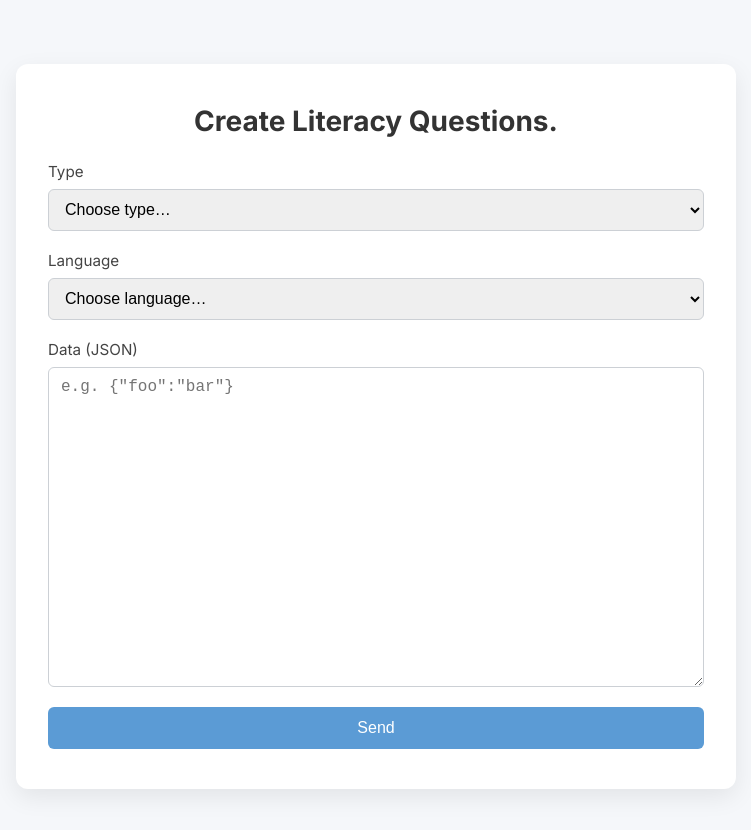
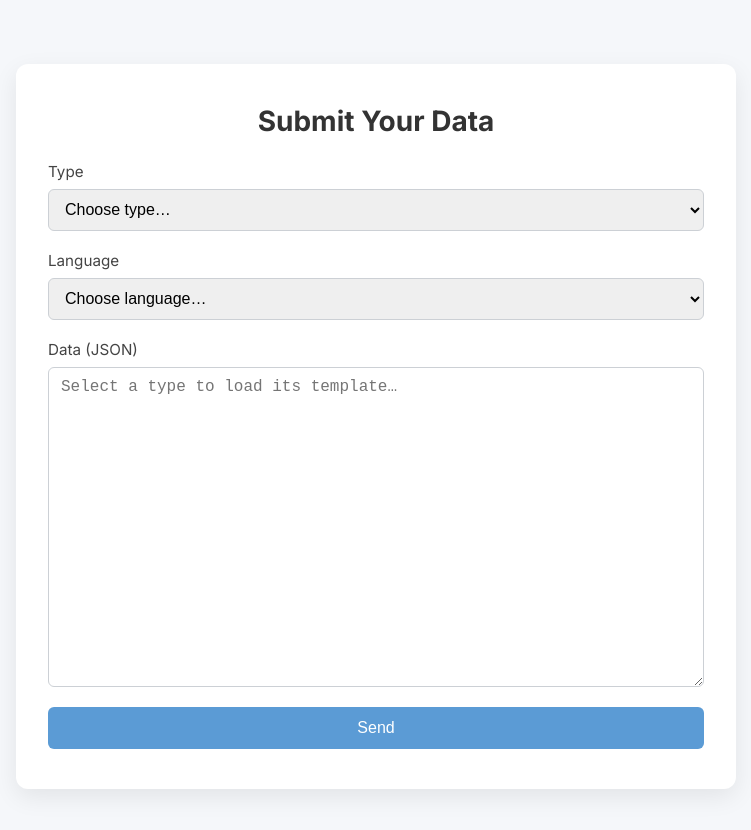
Before and after one commit to victorursu/cfmyapp-fullstack, a Next.js app: page / in a window 1280 px wide. Shown: the top 830 px of the page, without its empty margins (264-1015 px from the left). Built offline with nearby package versions, Linux system fonts and the light colour scheme.

Commit message:
Style the form.

```diff
--- a/app/page.js
+++ b/app/page.js
@@ -1,7 +1,6 @@
-// app/page.js
 'use client'
 
-import { useState } from 'react'
+import { useState, useEffect } from 'react'
 import styles from './page.module.css'
 
 export default function Home() {
@@ -9,6 +8,27 @@ export default function Home() {
   const [language, setLang] = useState('')
   const [data, setData]   = useState('')
   const [status, setStatus] = useState('')
+
+  // whenever `type` changes, load the corresponding JSON
+  useEffect(() => {
+    if (!type) return
+
+    setStatus('Loading template…')
+    fetch(`/data/${type}.json`)
+        .then((res) => {
+          if (!res.ok) throw new Error(`Failed to load /data/${type}.json`)
+          return res.json()
+        })
+        .then((json) => {
+          // pretty-print into the textarea
+          setData(JSON.stringify(json, null, 2))
+          setStatus('')
+        })
+        .catch((err) => {
+          console.error(err)
+          setStatus(`⚠️ ${err.message}`)
+        })
+  }, [type])
 
   const handleSubmit = async (e) => {
     e.preventDefault()
@@ -19,7 +39,6 @@ export default function Home() {
       headers: { 'Content-Type': 'application/json' },
       body: JSON.stringify({ type, language, payload: data }),
     })
-
     const result = await res.json()
 
     if (res.ok) {
@@ -28,15 +47,14 @@ export default function Home() {
       setLang('')
       setData('')
     } else {
-      const err = await res.json()
-      setStatus(`❌ Error: ${err.error || res.statusText}`)
+      setStatus(`❌ Error: ${result.error || res.statusText}`)
     }
   }
 
   return (
       <main className={styles.main}>
         <div className={styles.formCard}>
-          <h1 className={styles.title}>Create Literacy Questions.</h1>
+          <h1 className={styles.title}>Submit Your Data</h1>
 
           <form onSubmit={handleSubmit} className={styles.form}>
             <label>
@@ -63,7 +81,7 @@ export default function Home() {
                   required
               >
                 <option value="" disabled>Choose language…</option>
-                <option value="ro">🇷🇴 Română'</option>
+                <option value="ro">🇷🇴 Română</option>
                 <option value="en">🇬🇧 English</option>
                 <option value="hu">🇭🇺 Magyar</option>
                 <option value="rom">🏳️ Rromani</option>
@@ -74,10 +92,10 @@ export default function Home() {
             <label>
               Data (JSON)
               <textarea
-                  rows={6}
+                  rows={10}
                   value={data}
                   onChange={(e) => setData(e.target.value)}
-                  placeholder={`e.g. {"foo":"bar"}`}
+                  placeholder={`Select a type to load its template…`}
                   required
               />
             </label>
```
